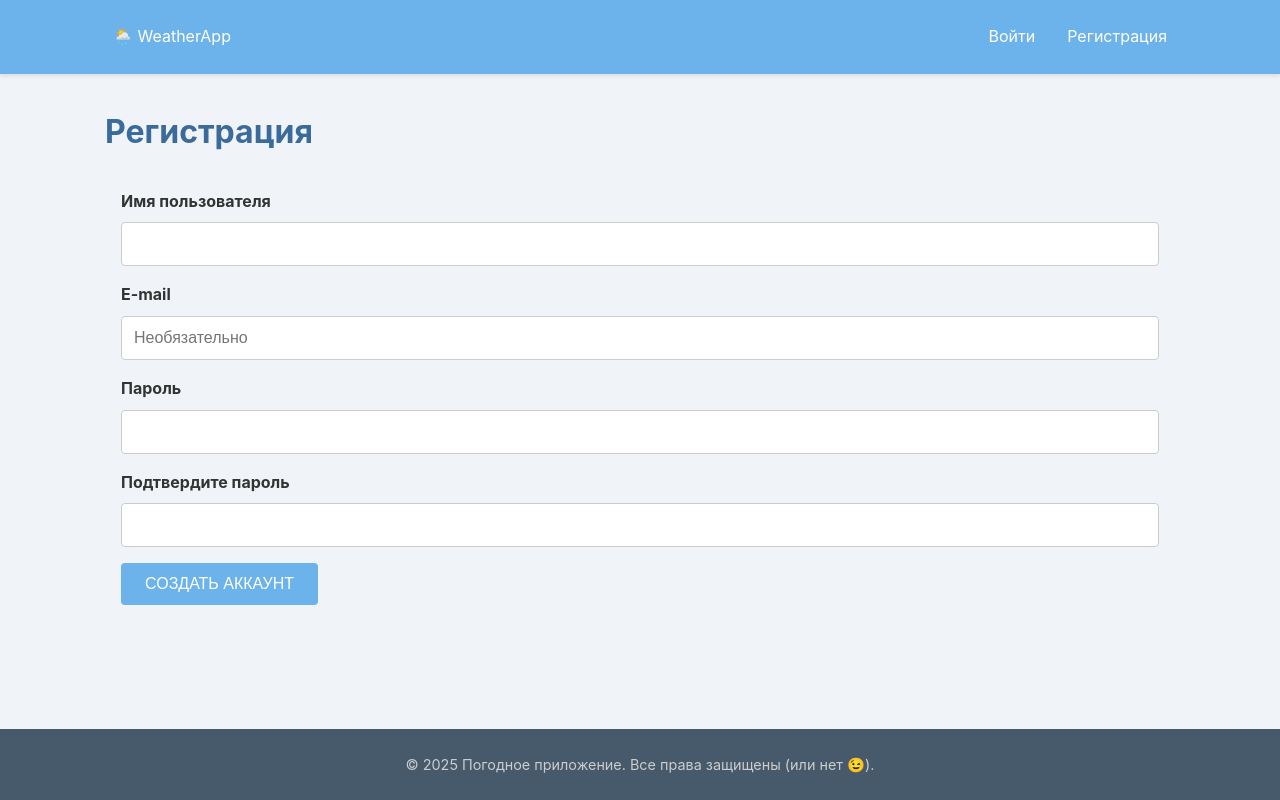
After one commit to Gichie/Weather, a Django app: page /users/register/ in a window 1280 px wide. The commit adds this page. Run offline with Django 5.2, Linux system fonts and the light colour scheme.

Commit message:
create register

```diff
--- a/templates/base.html
+++ b/templates/base.html
@@ -44,7 +44,7 @@
                     <a href="{% url 'users:login' %}" class="nav-link">Войти</a>
                 </li>
                 <li class="nav-item">
-                    <a href="{% url 'users:login' %}" class="nav-link">Регистрация</a>
+                    <a href="{% url 'users:register' %}" class="nav-link">Регистрация</a>
                     {# ИЗМЕНИТЕ URL NAME, если нужно #}
                 </li>
             {% endif %}
--- a/users/forms.py
+++ b/users/forms.py
@@ -4,5 +4,40 @@ from django.contrib.auth.forms import AuthenticationForm
 
 
 class LoginUserForm(AuthenticationForm):
+    username = forms.CharField(label='Имя пользователя / E-mail', widget=forms.TextInput(attrs={'class': 'form-input'}))
+    password = forms.CharField(label='Пароль', widget=forms.PasswordInput(attrs={'class': 'form-input'}))
+
+
+class RegisterUserForm(forms.ModelForm):
     username = forms.CharField(label='Имя пользователя', widget=forms.TextInput(attrs={'class': 'form-input'}))
+    email = forms.EmailField(
+        label='E-mail',
+        required=False,
+        widget=forms.EmailInput(attrs={'placeholder': 'Необязательно', 'class': 'form-input'})
+    )
     password = forms.CharField(label='Пароль', widget=forms.PasswordInput(attrs={'class': 'form-input'}))
+    password2 = forms.CharField(label='Подтвердите пароль', widget=forms.PasswordInput(attrs={'class': 'form-input'}))
+
+    class Meta:
+        model = get_user_model()
+        fields = ['username', 'email', 'password', 'password2']
+
+
+    '''def __init__(self, *args, **kwargs):
+        super().__init__(*args, **kwargs)
+        self.fields['email'].requred = False
+        self.fields['email'].widget.attrs.update({'placeholder': 'Необязательно', 'class': 'form-input'})'''
+
+    def clean_password2(self):
+        cd = self.cleaned_data
+        if cd['password'] != cd['password2']:
+            raise forms.ValidationError('Пароли не совпадают')
+        return cd.get('password2')
+
+    def clean_email(self):
+        email = self.cleaned_data.get('email', '')
+        if email:
+            email = email.lower()
+            if get_user_model().objects.filter(email=email).exists():
+                raise forms.ValidationError('Такой E-mail уже существует')
+        return email
--- /dev/null
+++ b/users/templates/users/register.html
@@ -0,0 +1,19 @@
+{% extends 'base.html' %}
+
+{% block content %}
+    <h1>Регистрация</h1>
+
+    <form method="post">
+        {% csrf_token %}
+        <input type="hidden" name="next" value="{{ next }}"/>
+        <div class="form-error">{{ form.non_field_errors }}</div>
+        {% for f in form %}
+            <p><label class="form-label" for="{{ f.id_for_label }}">{{ f.label }}</label>{{ f }}</p>
+            <div class="form-error">{{ f.errors }}</div>
+        {% endfor %}
+        <p>
+            <button type="submit">СОЗДАТЬ АККАУНТ</button>
+        </p>
+    </form>
+
+{% endblock content %}
--- a/users/urls.py
+++ b/users/urls.py
@@ -6,5 +6,6 @@ from users import views
 app_name = 'users'
 urlpatterns = [
     path('login/', views.LoginUser.as_view(), name='login'),
-    path('logout/', LogoutView.as_view(), name='logout')
+    path('logout/', LogoutView.as_view(), name='logout'),
+    path('register/', views.register, name='register'),
 ]
--- a/users/views.py
+++ b/users/views.py
@@ -1,12 +1,26 @@
-from django.contrib.auth import logout
+from django.contrib import messages
 from django.contrib.auth.views import LoginView
-from django.http import HttpResponseRedirect
-from django.urls import reverse
 
-from users.forms import LoginUserForm
+from django.shortcuts import render, redirect
+
+from users.forms import LoginUserForm, RegisterUserForm
 
 
 class LoginUser(LoginView):
     form_class = LoginUserForm
     template_name = 'users/login.html'
     extra_context = {'title': 'Авторизация'}
+
+
+def register(request):
+    if request.method == 'POST':
+        form = RegisterUserForm(request.POST)
+        if form.is_valid():
+            user = form.save(commit=False)
+            user.set_password(form.cleaned_data['password'])
+            user.save()
+            messages.success(request, 'Регистрация прошла успешно! Теперь вы можете войти.')
+            return redirect('users:login')
+    else:
+        form = RegisterUserForm()
+    return render(request, 'users/register.html', {'form': form})
--- a/weather/urls.py
+++ b/weather/urls.py
@@ -1,7 +1,7 @@
 from django.urls import path
 
-from weather import views
+from weather.views import IndexView
 
 urlpatterns = [
-    path('', views.index, name='home')
+    path('', IndexView.as_view(), name='home')
 ]
```
Also changed, not shown: weather/views.py (+4 -5 lines).
